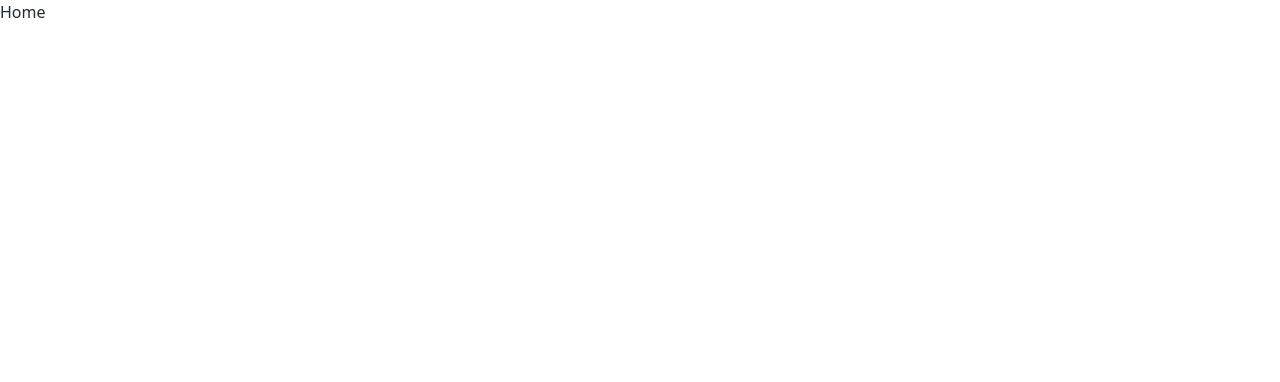
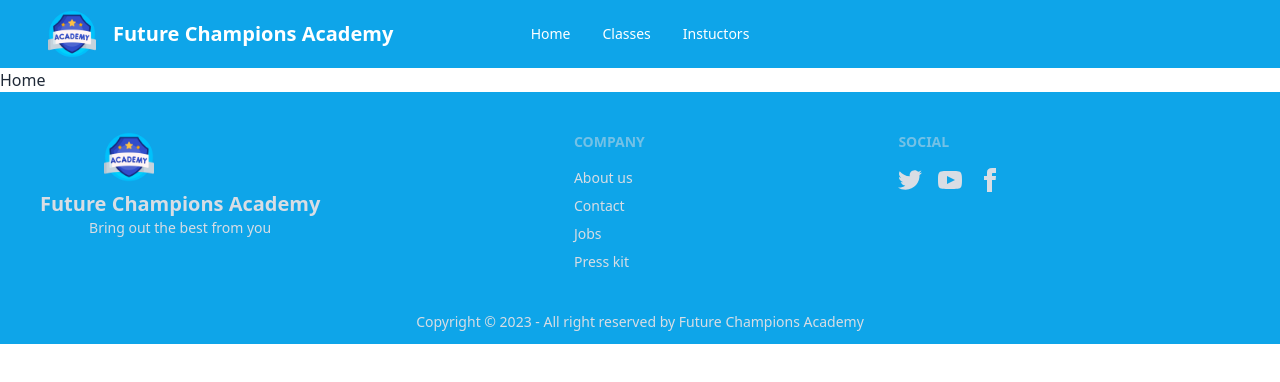
Before and after one commit to anika-aurony/future-champions-academy-client, a React (Vite) app: page / in a window 1280 px wide. Shown: the top 382 px of the page. Built offline with nearby package versions, Linux system fonts and the light colour scheme.

Commit message:
Header Footer commit

```diff
--- a/src/Pages/Home/Home/Home.jsx
+++ b/src/Pages/Home/Home/Home.jsx
@@ -1,4 +1,4 @@
-import React from 'react';
+
 
 const Home = () => {
     return (
--- /dev/null
+++ b/src/Pages/Shared/Footer.jsx
@@ -0,0 +1,39 @@
+
+import badge from '../../assets/badge.png'
+
+const Footer = () => {
+    return (
+        <div>
+            <footer className=' bg-[#0ea5e9] text-neutral-content  pb-3' >
+                <div className="footer p-10  text-neutral-content">
+                    <div className=' text-center'>
+                        <img className=' ms-16    ' width="50" height="50" src={badge} alt="" />
+
+                        <p className='text-center' ><span className='font-semibold text-xl'>Future Champions Academy</span><br /> Bring out the best from you   </p>
+                    </div>
+                    <div>
+                        <span className="footer-title">Company</span>
+                        <a className="link link-hover">About us</a>
+                        <a className="link link-hover">Contact</a>
+                        <a className="link link-hover">Jobs</a>
+                        <a className="link link-hover">Press kit</a>
+                    </div>
+                    <div>
+                        <span className="footer-title">Social</span>
+                        <div className="grid grid-flow-col gap-4">
+                            <a><svg xmlns="http://www.w3.org/2000/svg" width="24" height="24" viewBox="0 0 24 24" className="fill-current"><path d="M24 4.557c-.883.392-1.832.656-2.828.775 1.017-.609 1.798-1.574 2.165-2.724-.951.564-2.005.974-3.127 1.195-.897-.957-2.178-1.555-3.594-1.555-3.179 0-5.515 2.966-4.797 6.045-4.091-.205-7.719-2.165-10.148-5.144-1.29 2.213-.669 5.108 1.523 6.574-.806-.026-1.566-.247-2.229-.616-.054 2.281 1.581 4.415 3.949 4.89-.693.188-1.452.232-2.224.084.626 1.956 2.444 3.379 4.6 3.419-2.07 1.623-4.678 2.348-7.29 2.04 2.179 1.397 4.768 2.212 7.548 2.212 9.142 0 14.307-7.721 13.995-14.646.962-.695 1.797-1.562 2.457-2.549z"></path></svg></a>
+                            <a><svg xmlns="http://www.w3.org/2000/svg" width="24" height="24" viewBox="0 0 24 24" className="fill-current"><path d="M19.615 3.184c-3.604-.246-11.631-.245-15.23 0-3.897.266-4.356 2.62-4.385 8.816.029 6.185.484 8.549 4.385 8.816 3.6.245 11.626.246 15.23 0 3.897-.266 4.356-2.62 4.385-8.816-.029-6.185-.484-8.549-4.385-8.816zm-10.615 12.816v-8l8 3.993-8 4.007z"></path></svg></a>
+                            <a><svg xmlns="http://www.w3.org/2000/svg" width="24" height="24" viewBox="0 0 24 24" className="fill-current"><path d="M9 8h-3v4h3v12h5v-12h3.642l.358-4h-4v-1.667c0-.955.192-1.333 1.115-1.333h2.885v-5h-3.808c-3.596 0-5.192 1.583-5.192 4.615v3.385z"></path></svg></a>
+                        </div>
+
+                    </div>
+                </div>
+                <div className='footer footer-center'>
+                    <p>Copyright © 2023 - All right reserved by Future Champions Academy</p>
+                </div>
+            </footer>
+        </div>
+    );
+};
+
+export default Footer;
--- /dev/null
+++ b/src/Pages/Shared/Header.jsx
@@ -0,0 +1,61 @@
+
+import { Link } from 'react-router-dom';
+import badge from '../../assets/badge.png'
+
+const Header = () => {
+    return (
+        <div>
+            <div className="navbar bg-[#0ea5e9] text-white">
+                <div className="navbar-start">
+                    <div className="dropdown">
+                        <label tabIndex={0} className="btn btn-ghost lg:hidden">
+                            <svg xmlns="http://www.w3.org/2000/svg" className="h-5 w-5" fill="none" viewBox="0 0 24 24" stroke="currentColor"><path strokeLinecap="round" strokeLinejoin="round" strokeWidth="2" d="M4 6h16M4 12h8m-8 6h16" /></svg>
+                        </label>
+                        <ul tabIndex={0} className="menu menu-compact dropdown-content mt-3 p-2 shadow bg-[purple] rounded-box w-52">
+                            <Link to="/"><li><a>Home</a></li></Link>
+                            <Link to="/allToys"><li><a>Classes</a></li></Link>
+                            {/* {user && <Link to="/myToy"><li><a>My Toys</a></li></Link>} */}
+
+                            {/* {user && <Link to="/addAToy"><li><a>Add a Toy</a></li></Link>} */}
+
+
+                        </ul>
+                    </div>
+                    <img className='h-12 ms-10  ' src={badge} alt="" />
+                    <a className="btn btn-ghost normal-case text-xl">
+
+                        Future Champions Academy</a>
+                </div>
+                <div className="navbar-center hidden lg:flex">
+                    <ul className="menu menu-horizontal px-1">
+                        <Link to="/"><li><a>Home</a></li></Link>
+                        <Link to="/allToys"><li><a>Classes</a></li></Link>
+                        <Link to="/allToys"><li><a>Instuctors</a></li></Link>
+                        {/* {user && <Link to="/myToy"><li><a>My Toys</a></li></Link>} */}
+
+                        {/* {user && <Link to="/addAToy"><li><a>Add a Toy</a></li></Link>} */}
+
+
+
+                    </ul>
+                </div>
+                <div className="navbar-end">
+                    {/* {user && <p className='text-white pt-2 me-3 ' data-toggle="tooltip" data-placement="right" title={user?.displayName}> <img src={user?.photoURL
+                    } alt="" style={{ height: '40px', borderRadius: '50%', width: '40px' }} /> </p>} */}
+
+
+
+                    {/* {
+                        user ? <button className="btn bg-[purple] me-10" onClick={handleLogOut}>Log out</button>
+                            :
+                            <Link to="/login"><a className="btn bg-[purple] me-10" >Login</a></Link>
+                    } */}
+
+                </div>
+            </div>
+
+        </div>
+    );
+};
+
+export default Header;
--- a/src/layout/Main.jsx
+++ b/src/layout/Main.jsx
@@ -1,10 +1,14 @@
 
 import { Outlet } from 'react-router-dom';
+import Header from '../Pages/Shared/Header';
+import Footer from '../Pages/Shared/Footer';
 
 const Main = () => {
     return (
         <div>
+            <Header></Header>
             <Outlet></Outlet>
+            <Footer></Footer>
         </div>
     );
 };
```
Also changed, not shown: src/assets/badge.png (added), 1 other file (tests, documents, lock files or other folders).
